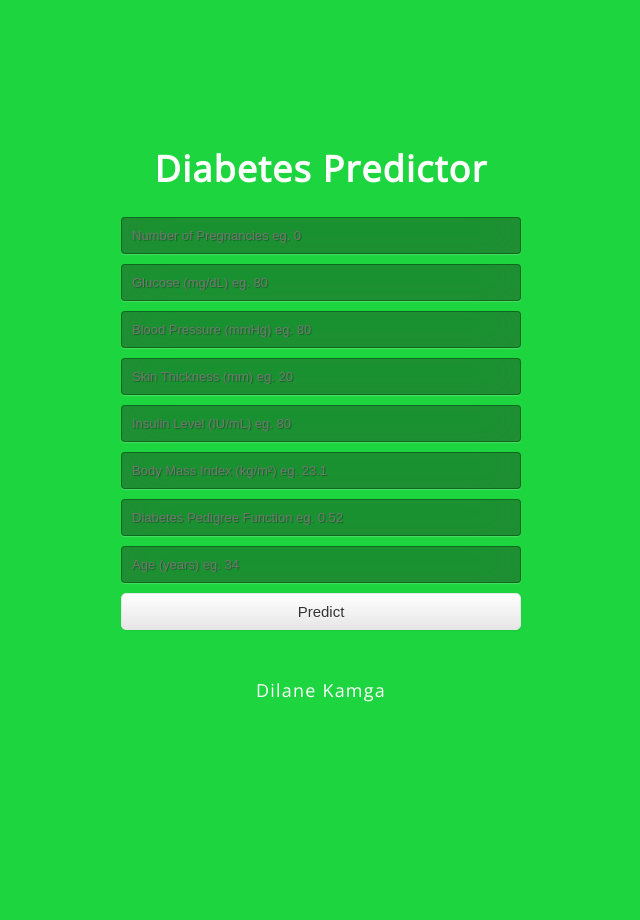
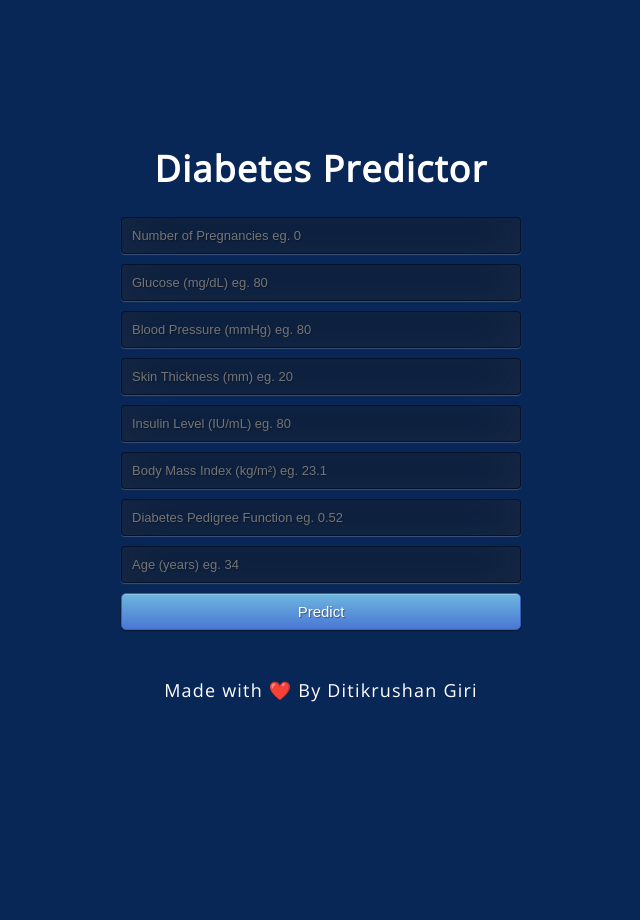
Before and after one commit to Dilane-Kamga/DiabetePredictionApp, a Flask app: page / in a window 1280 px wide. Shown: the whole page, without its empty margins (319-959 px from the left). Run offline with Flask 2, Linux system fonts and the light colour scheme; parts of the project's set-up code (start-up, migrations or seed data) failed here and were passed over.

Commit message:
commit for deploy to heroku

```diff
--- a/templates/index.html
+++ b/templates/index.html
@@ -30,7 +30,7 @@ body {
 	width: 100%;
 	height:100%;
 	font-family: 'Open Sans', sans-serif;
-	background: #1dd63f;
+	background: #092756;
 	color: #fff;
 	font-size: 18px;
 	text-align:center;
@@ -95,7 +95,7 @@ input:focus { box-shadow: inset 0 -5px 45px rgba(100,100,100,0.4), 0 1px 1px rgb
                 <input class="form-input" type="text" name="bmi" placeholder="Body Mass Index (kg/m²) eg. 23.1"><br>
                 <input class="form-input" type="text" name="dpf" placeholder="Diabetes Pedigree Function eg. 0.52"><br>
                 <input class="form-input" type="text" name="age" placeholder="Age (years) eg. 34"><br>
-        <button type="submit" class="btn btn-secondary btn-block btn-large">Predict</button>
+        <button type="submit" class="btn btn-primary btn-block btn-large">Predict</button>
     </form>
 	<br>
    <br>
@@ -103,7 +103,7 @@ input:focus { box-shadow: inset 0 -5px 45px rgba(100,100,100,0.4), 0 1px 1px rgb
 
 
 	<span class="footer">
-    Dilane Kamga
+    Made with ❤️ By Ditikrushan Giri
 </span>
  </div>
 
--- a/templates/result.html
+++ b/templates/result.html
@@ -24,7 +24,7 @@ body {
 	width: 100%;
 	height:100%;
 	font-family: 'Open Sans', sans-serif;
-	background: #1dd63f;
+	background: #092756;
 	color: #fff;
 	font-size: 18px;
 	text-align:center;
@@ -50,10 +50,10 @@ body {
 		<div class="results">
 			{% if prediction==1 %}
 				<h1>Prediction: <span class='danger'>Opps! You have DIABETES.</span></h1>
-				<img class="gif" src="{{ url_for('image', filename='diabetes.svg') }}" alt="Diabetes Image">
+				<img class="gif" src="{{ url_for('static', filename='diabetes.webp') }}" alt="Diabetes Image">
 			{% elif prediction==0 %}
 				<h1>Prediction: <span class='safe'>Wow ! You DON'T have diabetes.</span></h1>
-				<img class="gif1" src="{{ url_for('image', filename='no-diabetes.svg') }}" alt="Not Diabetes Image">
+				<img class="gif1" src="{{ url_for('static', filename='no-diabetes.webp') }}" alt="Not Diabetes Image">
 			{% endif %}
 		</div>
 
```
Also changed, not shown: static/diabetes.webp (added), static/no-diabetes.webp (added).
